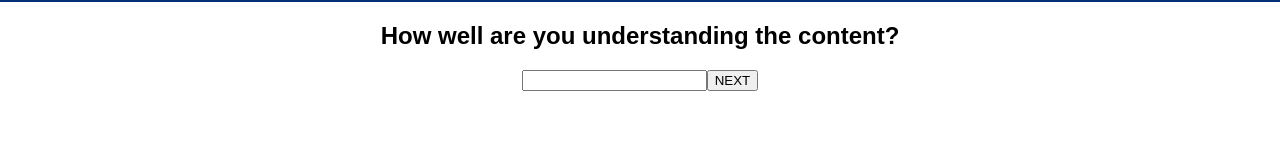
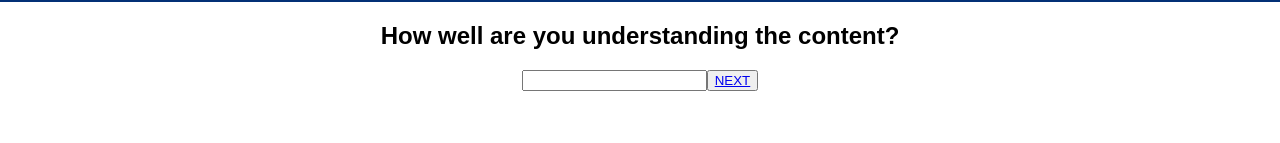
Before and after one commit to laheavey/weekend-redux-feedback-loop, a React (Create React App) app: page / in a window 1280 px wide. Both pictures are taken after typing "5" into the empty fields and a click on the button "NEXT". Shown: the part 157-300 px from the top of the page. Built offline with nearby package versions, Linux system fonts and the light colour scheme.

Commit message:
Try stretch goal, switch a couple names.

```diff
--- a/src/components/FeelingQuestion/FeelingQuestion.jsx
+++ b/src/components/1FeelingQuestion/FeelingQuestion.jsx
@@ -1,14 +1,16 @@
 import { useState } from 'react';
-import { useDispatch } from 'react-redux';
+import { useDispatch, useSelector } from 'react-redux';
 import { Link } from 'react-router-dom';
 
 function FeelingQuestion () {
     const dispatch = useDispatch();
     const [feelingInput, setFeelingInput] = useState('');
 
+    const feelingAnswer = useSelector(store => store.feelingAnswer);
+
     // Runs dispatch, sends input. If input already exists
     // from previous submission, it is overwritten.
-    const handleInput = () => {
+    const handleDispatch = () => {
         dispatch({
             type: 'SET_FEELING_ANSWER',
             payload: feelingInput
@@ -26,16 +28,16 @@ function FeelingQuestion () {
             required
             type='number'
             value={feelingInput}
+            placeholder={feelingAnswer}
             onChange={(event) => setFeelingInput(event.target.value)}
             ></input>
             {feelingInput
-                ?
-                <button onClick={handleInput}>
-                <Link to='/UnderstandingQuestion'>NEXT</Link>
-                </button>
-                :
-                <button>NEXT</button>
+            ? <button onClick={handleDispatch}>
+            <Link to='/UnderstandingQuestion'>NEXT</Link>
+            </button>
+            : <button>NEXT</button>
             }
+
         </form>
         </>
 
--- a/src/components/UnderstandingQuestion/UnderstandingQuestion.jsx
+++ b/src/components/2UnderstandingQuestion/UnderstandingQuestion.jsx
@@ -1,14 +1,16 @@
 import { useState } from 'react';
-import { useDispatch } from 'react-redux';
+import { useDispatch, useSelector } from 'react-redux';
 import { Link } from 'react-router-dom';
 
 function UnderstandingQuestion () {
     const dispatch = useDispatch();
     const [understandingInput, setUnderstandingInput] = useState('');
 
+    const understandingAnswer = useSelector(store => store.understandingAnswer);
+
     // Runs dispatch, sends input. If input already exists
     // from previous submission, it is overwritten.
-    const handleInput = () => {
+    const handleDispatch = () => {
         dispatch({
             type: 'SET_UNDERSTANDING_ANSWER',
             payload: understandingInput
@@ -26,16 +28,12 @@ function UnderstandingQuestion () {
             required
             type='number'
             value={understandingInput}
+            placeholder={understandingAnswer}
             onChange={(event) => setUnderstandingInput(event.target.value)}
             ></input>
-            {understandingInput
-                ?
-                <button onClick={handleInput}>
+                <button onClick={handleDispatch}>
                 <Link to='/SupportQuestion'>NEXT</Link>
                 </button>
-                :
-                <button>NEXT</button>
-            }
         </form>
         </>
     )
--- a/src/components/SupportQuestion/SupportQuestion.jsx
+++ b/src/components/3SupportQuestion/SupportQuestion.jsx
@@ -1,14 +1,16 @@
 import { useState } from 'react';
-import { useDispatch } from 'react-redux';
+import { useDispatch, useSelector } from 'react-redux';
 import { Link } from 'react-router-dom';
 
 function SupportQuestion () {
     const dispatch = useDispatch();
     const [supportInput, setSupportInput] = useState('');
 
+    const supportAnswer = useSelector(store => store.supportAnswer);
+
     // Runs dispatch, sends input. If input already exists
     // from previous submission, it is overwritten.
-    const handleInput = () => {
+    const handleDispatch = () => {
         dispatch({
             type: 'SET_SUPPORT_ANSWER',
             payload: supportInput
@@ -26,16 +28,12 @@ function SupportQuestion () {
             required
             type='number'
             value={supportInput}
+            placeholder={supportAnswer}
             onChange={(event) => setSupportInput(event.target.value)}
             ></input>
-            {supportInput
-                ?
-                <button onClick={handleInput}>
+                <button onClick={handleDispatch}>
                 <Link to='/CommentsQuestion'>NEXT</Link>
                 </button>
-                :
-                <button>NEXT</button>
-            }
         </form>
         </>
     )
--- a/src/components/CommentsQuestion/CommentsQuestion.jsx
+++ b/src/components/4CommentsQuestion/CommentsQuestion.jsx
@@ -1,20 +1,22 @@
 import { useState } from 'react';
-import { useDispatch } from 'react-redux';
-import { Link } from 'react-router-dom';
+import { useDispatch, useSelector } from 'react-redux';
+import { Link, useHistory } from 'react-router-dom';
 
 function CommentsQuestion () {
     const dispatch = useDispatch();
     const [commentsInput, setCommentsInput] = useState('');
 
+    const commentsAnswer = useSelector(store => store.commentsAnswer);
+
     // Runs dispatch, sends input. If input already exists
     // from previous submission, it is overwritten (even if
     // input is nothing).
-    const handleInput = () => {
+    const handleDispatch = () => {
         dispatch({
             type: 'SET_COMMENTS_ANSWER',
             payload: commentsInput
         })
-    };
+    }
 
     // Renders feedback page asking for comments. Any value
     // entered (including nothing) is dispatched when the
@@ -25,11 +27,12 @@ function CommentsQuestion () {
             <form>
                 <input
                 type='text'
-                placeholder='Enter comments here.'
+                label='Enter comments here.'
+                placeholder={commentsAnswer}
                 value={commentsInput}
                 onChange={(event) => setCommentsInput(event.target.value)}
                 ></input>
-                <button onClick={handleInput}>
+                <button onClick={handleDispatch}>
                 <Link to='/ReviewFeedback'>NEXT</Link>
                 </button>
             </form>
--- a/src/components/ReviewFeedback/ReviewFeedback.jsx
+++ b/src/components/5ReviewFeedback/ReviewFeedback.jsx
@@ -1,6 +1,7 @@
 import axios from 'axios';
 import { useSelector } from 'react-redux';
-import { useHistory } from 'react-router-dom';
+import { Link, useHistory } from 'react-router-dom';
+
 
 function ReviewFeedback () {
     // I can't remember if these are called reducers or selectors,
@@ -29,21 +30,28 @@ function ReviewFeedback () {
             }
         }).then((response) => {
             console.log('Success in POST /feedback!', response.data);
-            history.push('/Success')
+            history.push('/Success');
         }).catch((error) => {
             console.log('Error in POST /feedback: ', error);
             alert('Error: Please validate feedback and try again.');
         })
     }
 
+    // Edit button sends user back to page clicked; placeholders indicate
+    // the current answer. I could not get values to carry over historically
+    // and reroute back to the review page after editing.
     return (
         <>
         <h2>Review Your Feedback</h2>
         <section>
             <li>Feelings: {feelingAnswer}</li>
+            <button><Link to='/'>Edit</Link></button>
             <li>Understanding: {understandingAnswer}</li>
+            <button><Link to='/UnderstandingQuestion'>Edit</Link></button>
             <li>Support: {supportAnswer}</li>
+            <button><Link to='/SupportQuestion'>Edit</Link></button>
             <li>Comments: {commentsAnswer}</li>
+            <button><Link to='/CommentsQuestion'>Edit</Link></button>
         </section>
         <button onClick={handleSubmit}>SUBMIT
         </button>
--- a/src/components/Success/Success.jsx
+++ b/src/components/6Success/Success.jsx
@@ -1,10 +1,13 @@
 import { Link } from 'react-router-dom';
+
 
 // Renders page asking for rating of understanding. A
 // value is required; input is dispatched when the
 // 'NEXT' button is clicked, and the next page is loaded.
 
 function Success () {
+
+
     return (
         <>
         <h2>Successfully submitted!</h2>
--- a/src/components/App/App.jsx
+++ b/src/components/App/App.jsx
@@ -5,12 +5,12 @@ import { HashRouter as Router, Route } from 'react-router-dom';
 
 // Components for each page (+ header)
 import Header from '../Header/Header';
-import FeelingQuestion from '../FeelingQuestion/FeelingQuestion';
-import UnderstandingQuestion from '../UnderstandingQuestion/UnderstandingQuestion';
-import SupportQuestion from '../SupportQuestion/SupportQuestion';
-import CommentsQuestion from '../CommentsQuestion/CommentsQuestion';
-import ReviewFeedback from '../ReviewFeedback/ReviewFeedback';
-import Success from '../Success/Success';
+import FeelingQuestion from '../1FeelingQuestion/FeelingQuestion';
+import UnderstandingQuestion from '../2UnderstandingQuestion/UnderstandingQuestion';
+import SupportQuestion from '../3SupportQuestion/SupportQuestion';
+import CommentsQuestion from '../4CommentsQuestion/CommentsQuestion';
+import ReviewFeedback from '../5ReviewFeedback/ReviewFeedback';
+import Success from '../6Success/Success';
 
 function App() {
 // GET route - not used in base mode, made as a reflex. 🤷‍♀️
@@ -25,6 +25,8 @@ function App() {
   //   })
   // }
 
+
+
 // Various routes and components for the web app.
   return (
     <div className='App'>
@@ -34,9 +36,15 @@ function App() {
         <Route exact path='/'>
           <FeelingQuestion />
         </Route>
+        <Route exact path='/Edit'>
+          <FeelingQuestion />
+        </Route>
 
         <Route exact path='/UnderstandingQuestion'>
           <UnderstandingQuestion />
+        </Route>
+        <Route exact path='/Edit/UnderstandingQuestion'>
+          <FeelingQuestion />
         </Route>
 
         <Route exact path='/SupportQuestion'>
```
Also changed, not shown: src/index.js (line endings or trailing spaces), 1 other file (tests, documents, lock files or other folders).
